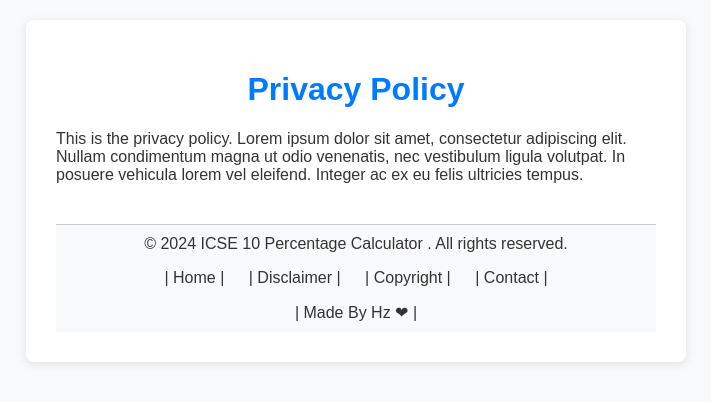
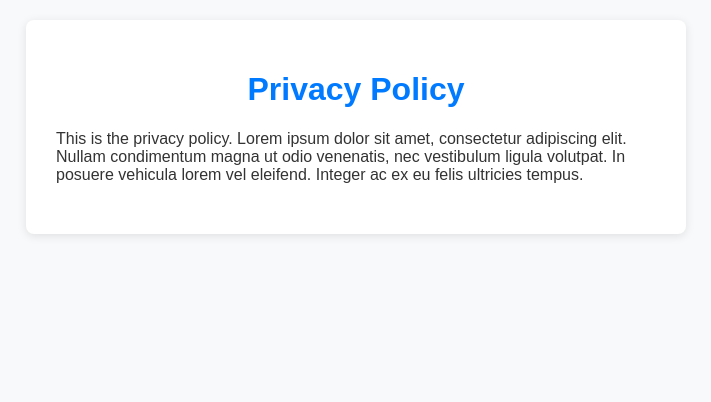
Before and after one commit to hz-projects/icse-percentage-calculator, a plain HTML site: page privacy.html in a window 1280 px wide. Shown: the whole page, without its empty margins (284-995 px from the left). Drawn offline with Linux system fonts and the light colour scheme.

Commit message:
Update privacy.html

```diff
--- a/privacy.html
+++ b/privacy.html
@@ -80,17 +80,7 @@
 
 
     <!-- Footer -->
-    <footer class="footer">
-      <p>&copy; 2024 ICSE 10 Percentage Calculator
-        . All rights reserved.</p>
-      <ul>
-        <li><a href="../index.html">| Home |</a></li>
-        <li><a href="disclaimer.html"> | Disclaimer |</a></li>
-        <li><a href="copyright.html"> | Copyright |</a></li>
-        <li><a href="contact.html"> | Contact |</a></li>
-      </ul>
 
-      <p>| Made By Hz &#10084; |</p>
 
     </footer>
   </div>
```
